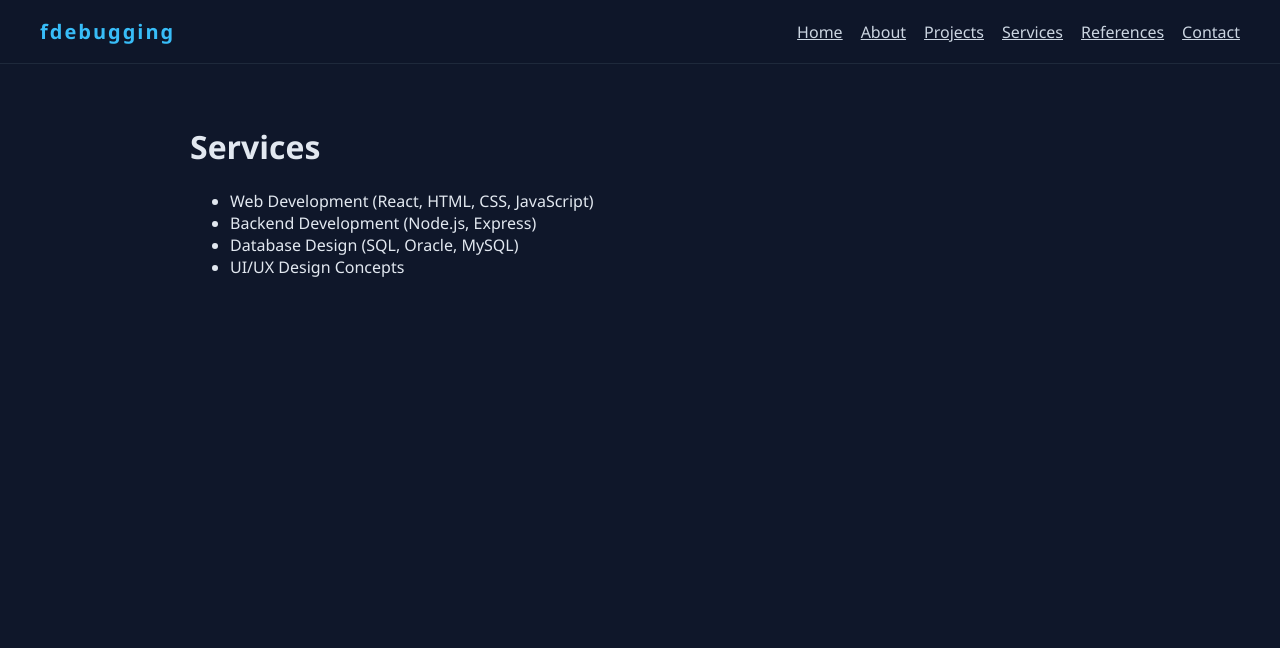
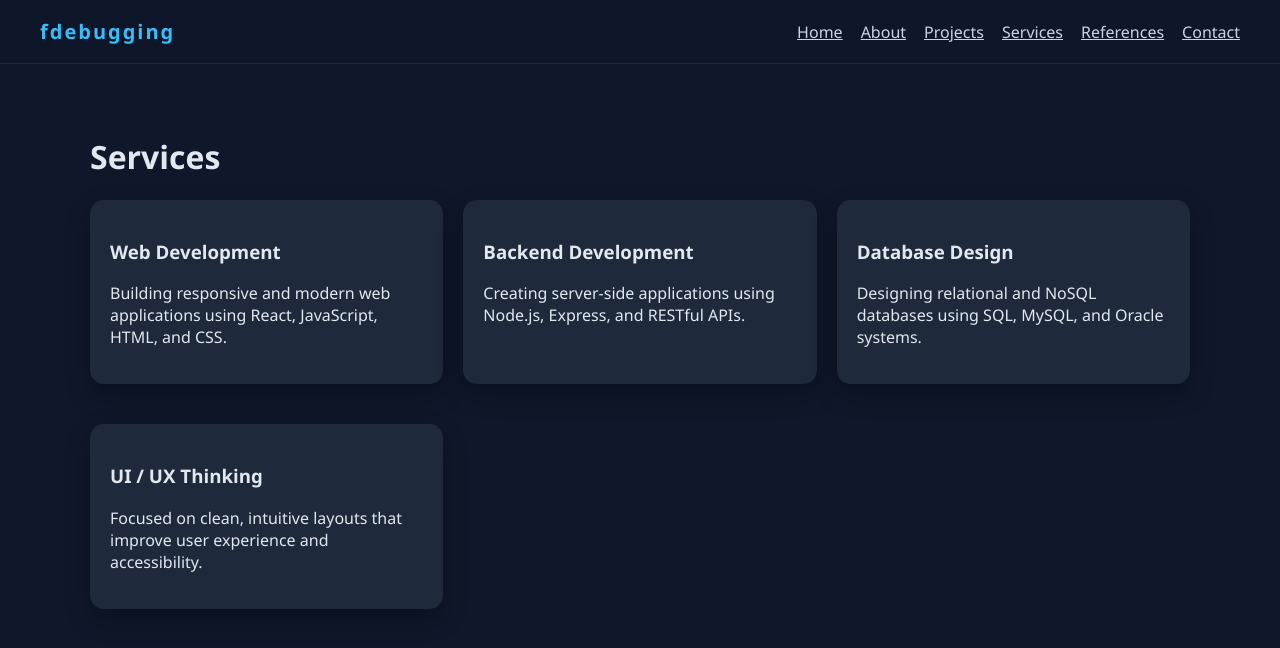
Before and after one commit to fdebugging/COMP229-401, a React (Vite) app in the folder Assignment1/: page /services in a window 1280 px wide. Shown: the top 648 px of the page. Built offline with nearby package versions, Linux system fonts and the light colour scheme.

Commit message:
Clean up and finalize pages

```diff
--- a/Assignment1/src/pages/About.jsx
+++ b/Assignment1/src/pages/About.jsx
@@ -5,50 +5,36 @@ function About() {
 
       <div className="card">
         <p>
-          I am currently studying Software Engineering Technology at Centennial College,
-          where I focus on full-stack development, database systems, and software design.
+          I am a Software Engineering Technology student at Centennial College
+          with a strong interest in building systems that connect technology
+          with real-world impact.
         </p>
 
         <p>
-          I previously completed a Bachelor of Public Health & Safety, which gives me a strong
-          understanding of healthcare systems, human behavior, and real-world service delivery.
+          My background in Public Health & Safety gives me a unique perspective
+          on user needs, especially in healthcare-related systems, accessibility,
+          and data-driven decision making.
         </p>
 
         <p>
-          My passion lies in building technology that supports health, wellness, and efficiency —
-          especially systems that help people make better decisions and access better services.
+          I enjoy solving problems through structured thinking, clean code, and
+          scalable design — especially in full-stack web applications.
         </p>
       </div>
 
       <div className="card">
         <h3>Education</h3>
-        <ul>
-          <li>Software Engineering Technology — Centennial College</li>
-          <li>Public Health & Safety — Toronto Metropolitan University</li>
-        </ul>
+        <p>🎓 Software Engineering Technology — Centennial College</p>
+        <p>🎓 Public Health & Safety — Toronto Metropolitan University</p>
       </div>
 
       <div className="card">
-        <h3>Interests</h3>
-        <ul>
-          <li>Healthcare technology systems</li>
-          <li>Fitness and performance training</li>
-          <li>Database design and analytics</li>
-          <li>Full-stack web development</li>
-        </ul>
-      </div>
-
-      <div className="card">
-        <h3>Resume</h3>
-
-        {/* THIS IS WHERE YOUR PDF GOES */}
-        <a
-          href="/FatimaDabbous(Resume).pdf"
-          target="_blank"
-          rel="noreferrer"
-        >
-          <button>Download My Resume</button>
-        </a>
+        <h3>What Drives Me</h3>
+        <p>
+          I’m motivated by building meaningful systems in healthcare, wellness,
+          and everyday digital experiences that improve how people interact with
+          technology.
+        </p>
       </div>
     </div>
   );
--- a/Assignment1/src/pages/Contact.jsx
+++ b/Assignment1/src/pages/Contact.jsx
@@ -5,22 +5,32 @@ function Contact() {
 
   const handleSubmit = (e) => {
     e.preventDefault();
-    alert("Message sent!");
+    alert("Message sent successfully!");
     navigate("/");
   };
 
   return (
-    <div>
-      <h1>Contact</h1>
+    <div className="container">
+      <h1>Contact Me</h1>
 
-      <form onSubmit={handleSubmit}>
-        <input placeholder="First Name" required />
-        <input placeholder="Last Name" required />
-        <input placeholder="Email" required />
-        <textarea placeholder="Message" required />
+      <div className="card">
+        <p>
+          Let’s connect! Whether it’s collaboration, opportunities, or just
+          a conversation about tech, fitness, or healthcare systems.
+        </p>
+      </div>
 
-        <button type="submit">Send</button>
-      </form>
+      <div className="card">
+        <form onSubmit={handleSubmit} style={{ display: "grid", gap: "10px" }}>
+          <input placeholder="First Name" required />
+          <input placeholder="Last Name" required />
+          <input placeholder="Email" required />
+          <input placeholder="Phone Number" />
+          <textarea placeholder="Your Message" rows="4" required />
+
+          <button type="submit">Send Message</button>
+        </form>
+      </div>
     </div>
   );
 }
--- a/Assignment1/src/pages/References.jsx
+++ b/Assignment1/src/pages/References.jsx
@@ -1,12 +1,24 @@
 function References() {
   return (
-    <div style={{ padding: "40px", maxWidth: "900px", margin: "auto" }}>
+    <div className="container">
       <h1>References</h1>
 
-      <p>
-        Available upon request. Professional references from supervisors and team leads
-        in hospitality and academic projects.
-      </p>
+      <div className="card">
+        <h3>Available Upon Request</h3>
+        <p>
+          Professional references from academic instructors, team project collaborators,
+          and workplace supervisors are available upon request.
+        </p>
+      </div>
+
+      <div className="card">
+        <h3>Work Experience Validation</h3>
+        <p>
+          My leadership and teamwork experience at Scaddabush Italian Kitchen
+          and Public Gardens demonstrates my ability to work under pressure,
+          communicate effectively, and support team success.
+        </p>
+      </div>
     </div>
   );
 }
--- a/Assignment1/src/pages/Services.jsx
+++ b/Assignment1/src/pages/Services.jsx
@@ -1,14 +1,43 @@
 function Services() {
   return (
-    <div style={{ padding: "40px", maxWidth: "900px", margin: "auto" }}>
+    <div className="container">
       <h1>Services</h1>
 
-      <ul>
-        <li>Web Development (React, HTML, CSS, JavaScript)</li>
-        <li>Backend Development (Node.js, Express)</li>
-        <li>Database Design (SQL, Oracle, MySQL)</li>
-        <li>UI/UX Design Concepts</li>
-      </ul>
+      <div className="grid">
+
+        <div className="card">
+          <h3>Web Development</h3>
+          <p>
+            Building responsive and modern web applications using React,
+            JavaScript, HTML, and CSS.
+          </p>
+        </div>
+
+        <div className="card">
+          <h3>Backend Development</h3>
+          <p>
+            Creating server-side applications using Node.js, Express,
+            and RESTful APIs.
+          </p>
+        </div>
+
+        <div className="card">
+          <h3>Database Design</h3>
+          <p>
+            Designing relational and NoSQL databases using SQL, MySQL,
+            and Oracle systems.
+          </p>
+        </div>
+
+        <div className="card">
+          <h3>UI / UX Thinking</h3>
+          <p>
+            Focused on clean, intuitive layouts that improve user experience
+            and accessibility.
+          </p>
+        </div>
+
+      </div>
     </div>
   );
 }
```
